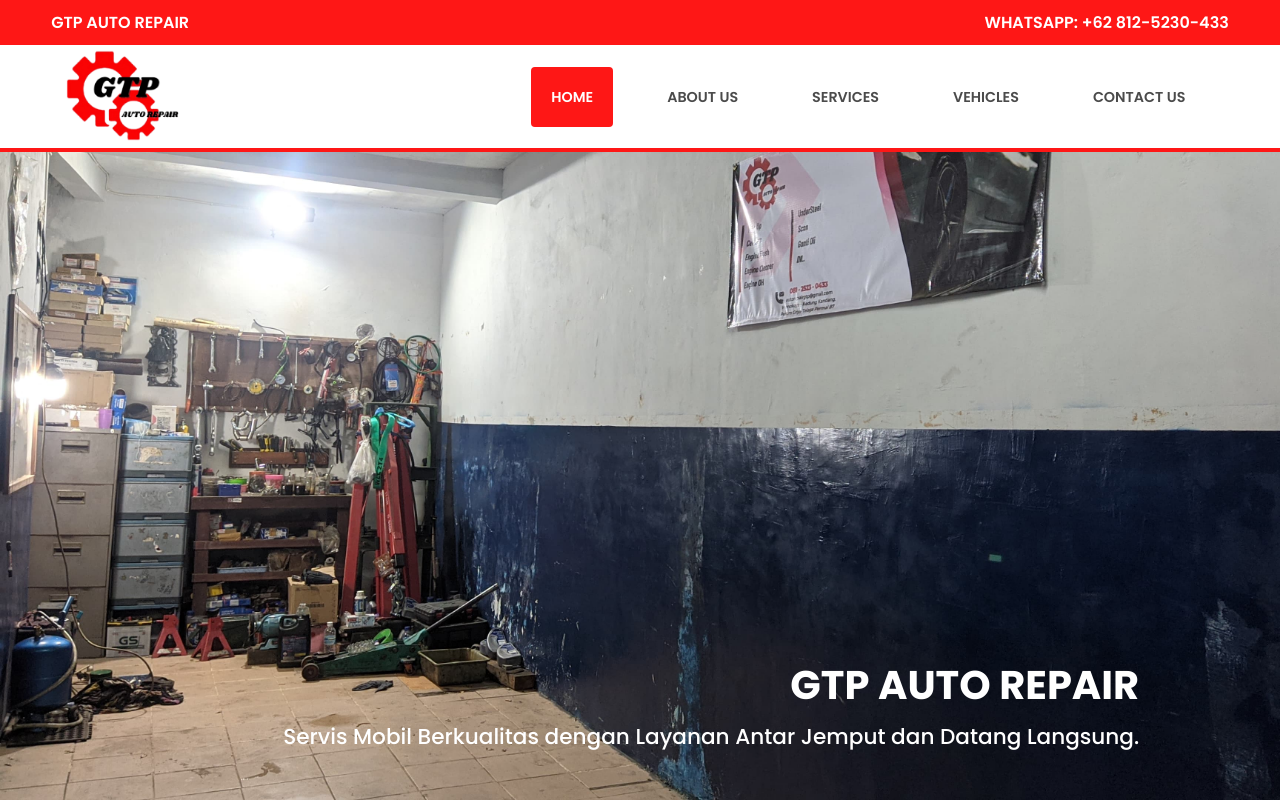
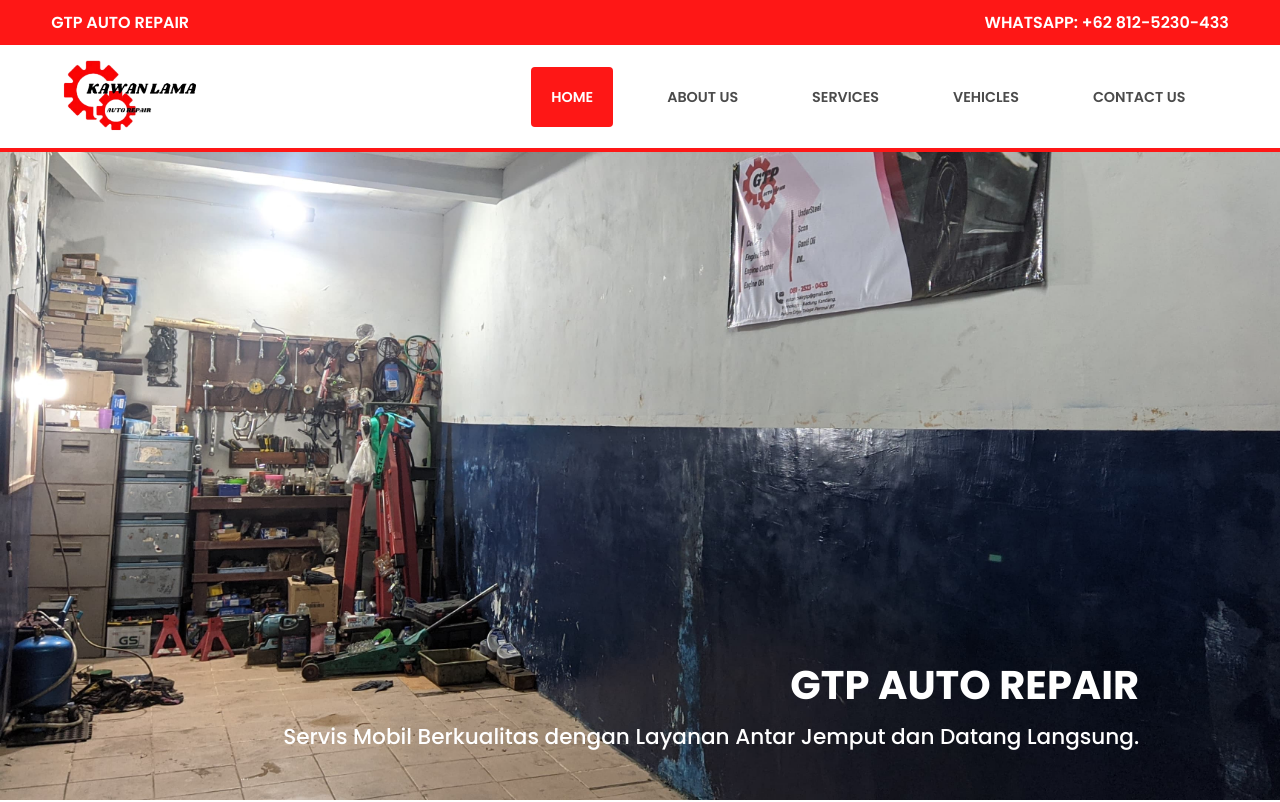
Before and after one commit to AlifMP/gtp-auto-repair.github.io, a plain HTML site: page index.html in a window 1280 px wide. Shown: the top 802 px of the page. Drawn offline with nearby package versions, Linux system fonts and the light colour scheme.

Commit message:
Update index.html

```diff
--- a/index.html
+++ b/index.html
@@ -17,7 +17,7 @@
       <div class="top-right">WHATSAPP: +62 812-5230-433</div>
     </div>
     <header>
-      <a href="#" class="logo"><img src="images/logo (1).png" alt="logo-gtp" /></a>
+      <a href="#" class="logo"><img src="images/KAWAN_LAMA.png" alt="logo-gtp" /></a>
 
       <ul class="navlist">
         <li><a href="#home" class="active">HOME</a></li>
```
